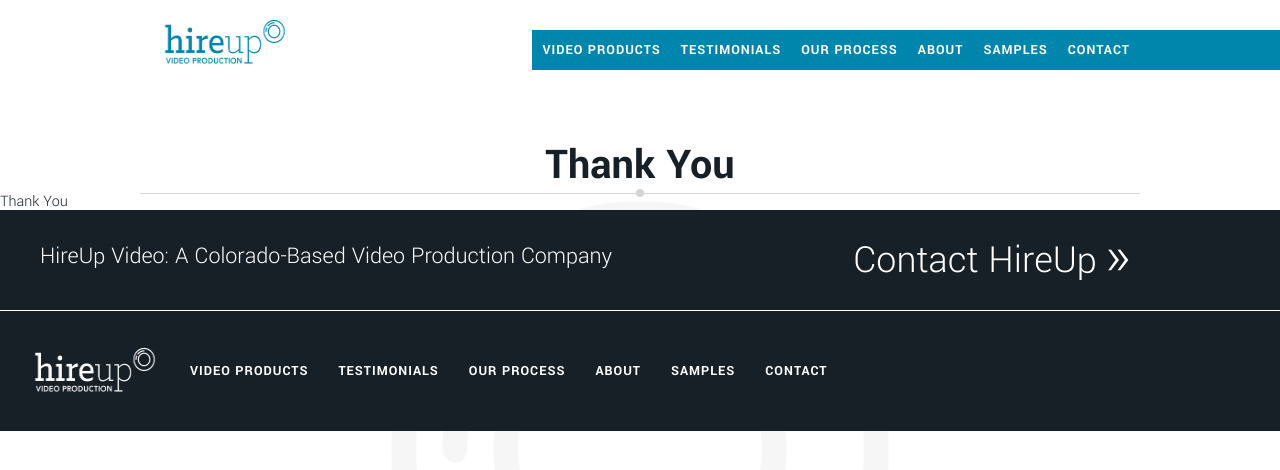
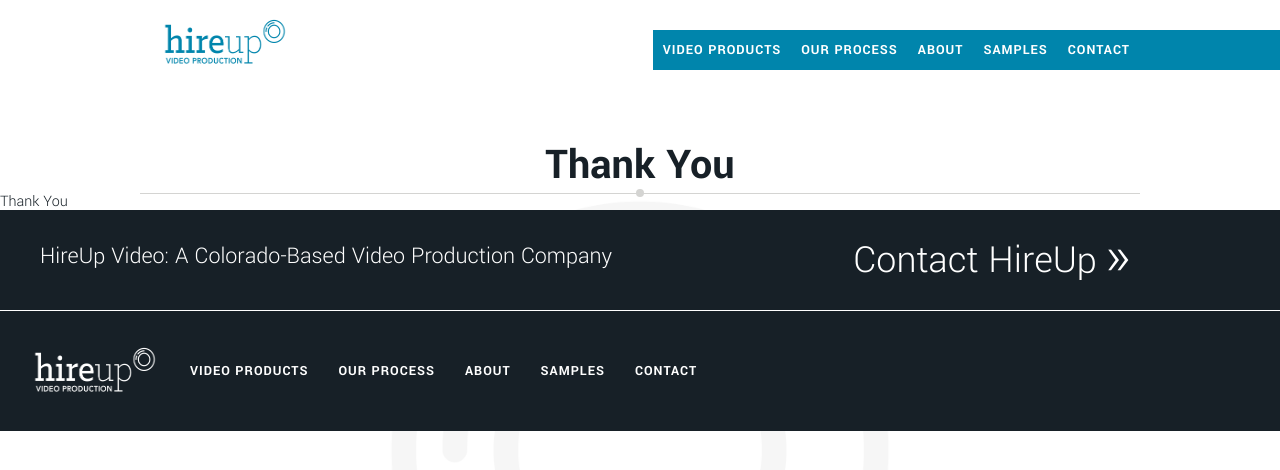
Before and after one commit to kristenzirkler/hire-up-video, a Jekyll site: the page built from thank-you/index.html, in a window 1280 px wide. Shown: the top 470 px of the page. Built offline with Jekyll 4.4.1, drawn with Linux system fonts in a browser that asks for light colours; nearby versions of some CDN libraries.

Commit message:
Hide Testimonials

```diff
--- a/_includes/nav-links.html
+++ b/_includes/nav-links.html
@@ -1,7 +1,7 @@
 
     <ul class="nav">
         <li><a href="{{ site.baseurl }}/products">Video Products</a></li>
-        <li><a href="{{ site.baseurl }}/testimonials">Testimonials</a></li>
+        <!--li><a href="{{ site.baseurl }}/testimonials">Testimonials</a></li-->
         <li><a href="{{ site.baseurl }}/process">Our Process</a></li>
         <li><a href="{{ site.baseurl }}/about">About</a></li>
         <li><a href="{{ site.baseurl }}/samples">Samples</a></li>
--- a/index.html
+++ b/index.html
@@ -46,11 +46,11 @@
 		</div>
 	</div>
 </div>
-<div class="divide">&nbsp;</div>
+<!--div class="divide">&nbsp;</div>
 <div class="slide content-centered quote">
 	<div class="inner">
 		<p class="copy">HireUp did a great job creating the HSS TV spots. Everybody is in love with them! They were a pleasure to work with, and made everything easy.</p>
 		<p class="client-name">- Tony York, CEO, HSS Inc.</p><br><br>
 		<a href="{{ site.baseurl }}/testimonials" class="button">Our Clients</a>
 	</div>
-</div>
+</div-->
```
